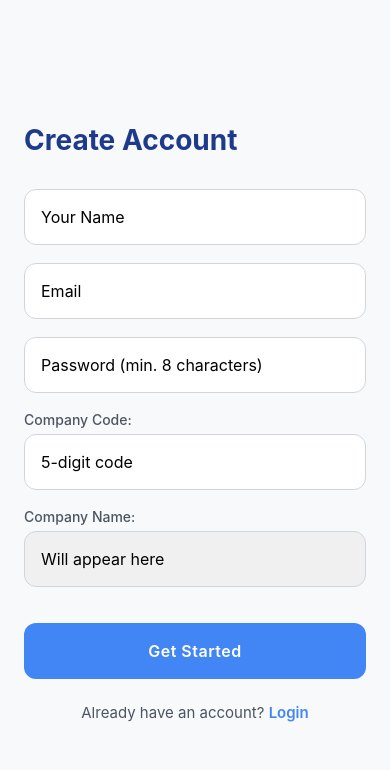
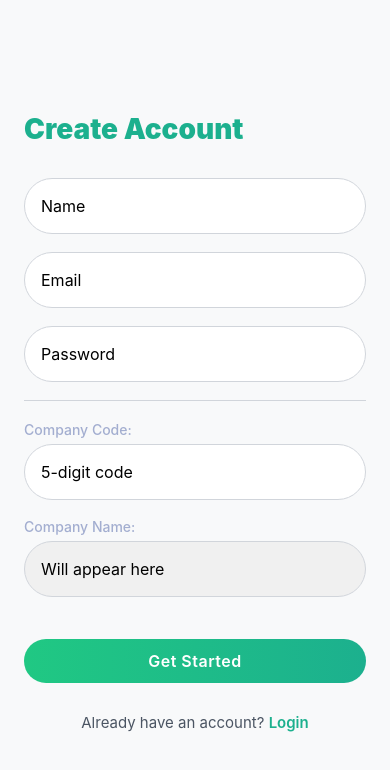
Before and after one commit to stefanbinoj/chat-bot, a React Native app: screen /Register in a window 390 px wide. Shown: the top 770 px of the page. Built offline with nearby package versions, Linux system fonts and the light colour scheme.

Commit message:
ui for register screen complete

```diff
--- a/package.json
+++ b/package.json
@@ -15,14 +15,14 @@
     "@react-navigation/stack": "^7.1.2",
     "axios": "^1.8.3",
     "expo": "~52.0.38",
+    "expo-linear-gradient": "~14.0.2",
     "expo-status-bar": "~2.0.1",
     "react": "18.3.1",
     "react-dom": "18.3.1",
     "react-native": "0.76.7",
     "react-native-safe-area-context": "^5.3.0",
     "react-native-screens": "^4.9.1",
-    "react-native-web": "~0.19.13",
-    "expo-linear-gradient": "~14.0.2"
+    "react-native-web": "~0.19.13"
   },
   "devDependencies": {
     "@babel/core": "^7.20.0"
--- a/screens/LoginScreen.jsx
+++ b/screens/LoginScreen.jsx
@@ -151,9 +151,9 @@ const styles = StyleSheet.create({
   },
   title: {
     fontSize: 28,
-    fontWeight: "700",
+    fontWeight: "900",
     marginBottom: 32,
-    color: "#1e3a8a",
+    color: "#1cb08e",
     alignSelf: "flex-start",
   },
   input: {
@@ -205,6 +205,7 @@ const styles = StyleSheet.create({
     borderRadius: 10,
     alignItems: "center",
     justifyContent: "center",
+    borderRadius: 40,
   },
 });
 
--- a/screens/RegisterScreen.jsx
+++ b/screens/RegisterScreen.jsx
@@ -15,6 +15,7 @@ import { storeToken } from "../utils/tokenHandler";
 import axios from "axios";
 import { API_URL } from "../constant";
 import { useAuth } from "../context/authContext";
+import { LinearGradient } from "expo-linear-gradient"; // ✅ Use Expo's LinearGradient
 
 const RegisterScreen = ({ navigation }) => {
   const [name, setName] = useState("");
@@ -136,7 +137,7 @@ const RegisterScreen = ({ navigation }) => {
 
             <TextInput
               style={styles.input}
-              placeholder="Your Name"
+              placeholder="Name"
               value={name}
               onChangeText={setName}
               autoCapitalize="words"
@@ -153,7 +154,7 @@ const RegisterScreen = ({ navigation }) => {
 
             <TextInput
               style={styles.input}
-              placeholder="Password (min. 8 characters)"
+              placeholder="Password"
               value={password}
               onChangeText={setPassword}
               secureTextEntry
@@ -194,11 +195,18 @@ const RegisterScreen = ({ navigation }) => {
               onPress={handleRegister}
               disabled={isLoading}
             >
-              {isLoading ? (
-                <ActivityIndicator color="#fff" />
-              ) : (
-                <Text style={styles.registerButtonText}>Get Started</Text>
-              )}
+              <LinearGradient
+                colors={["#20c883", "#1cb08e"]} // Gradient colors
+                start={{ x: 0, y: 0 }}
+                end={{ x: 1, y: 0 }}
+                style={styles.chatButton}
+              >
+                {isLoading ? (
+                  <ActivityIndicator color="#fff" />
+                ) : (
+                  <Text style={styles.registerButtonText}>Get Started</Text>
+                )}
+              </LinearGradient>
             </Pressable>
 
             <View style={styles.loginContainer}>
@@ -238,9 +246,9 @@ const styles = StyleSheet.create({
   },
   title: {
     fontSize: 28,
-    fontWeight: "700",
+    fontWeight: "900",
     marginBottom: 32,
-    color: "#1e3a8a",
+    color: "#1cb08e",
     alignSelf: "flex-start",
   },
   input: {
@@ -248,7 +256,7 @@ const styles = StyleSheet.create({
     height: 56,
     borderWidth: 1,
     borderColor: "#d1d5db",
-    borderRadius: 12,
+    borderRadius: 30,
     paddingHorizontal: 16,
     marginBottom: 18,
     backgroundColor: "white",
@@ -258,6 +266,9 @@ const styles = StyleSheet.create({
     flexDirection: "column",
     marginBottom: 20,
     width: "100%",
+    borderTopColor: "#d1d5db",
+    borderTopWidth: 1,
+    paddingTop: 20,
   },
   companyCodeContainer: {
     marginBottom: 18,
@@ -268,14 +279,14 @@ const styles = StyleSheet.create({
   label: {
     fontSize: 14,
     fontWeight: "500",
-    color: "#4b5563",
+    color: "rgb(163 174 208 )",
     marginBottom: 6,
   },
   companyInput: {
     height: 56,
     borderWidth: 1,
     borderColor: "#d1d5db",
-    borderRadius: 12,
+    borderRadius: 30,
     paddingHorizontal: 16,
     backgroundColor: "white",
     fontSize: 16,
@@ -288,7 +299,6 @@ const styles = StyleSheet.create({
   registerButton: {
     width: "100%",
     height: 56,
-    backgroundColor: "#4285F4",
     justifyContent: "center",
     alignItems: "center",
     borderRadius: 12,
@@ -309,8 +319,17 @@ const styles = StyleSheet.create({
     fontSize: 15,
   },
   loginLink: {
-    color: "#4285F4",
+    color: "#1cb08e",
     fontWeight: "600",
+  },
+  chatButton: {
+    paddingVertical: 12,
+    width: "100%",
+    marginHorizontal: 60,
+    borderRadius: 10,
+    alignItems: "center",
+    justifyContent: "center",
+    borderRadius: 40,
   },
 });
 
```
